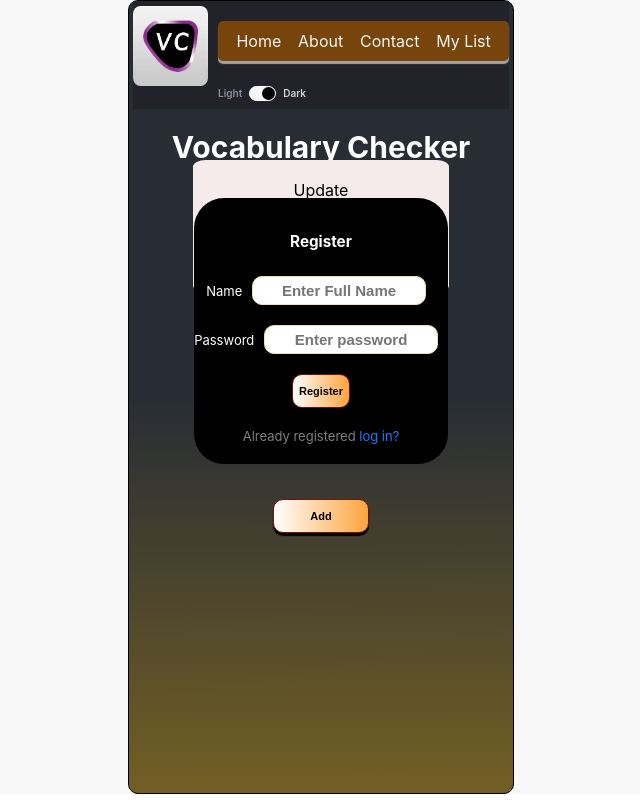
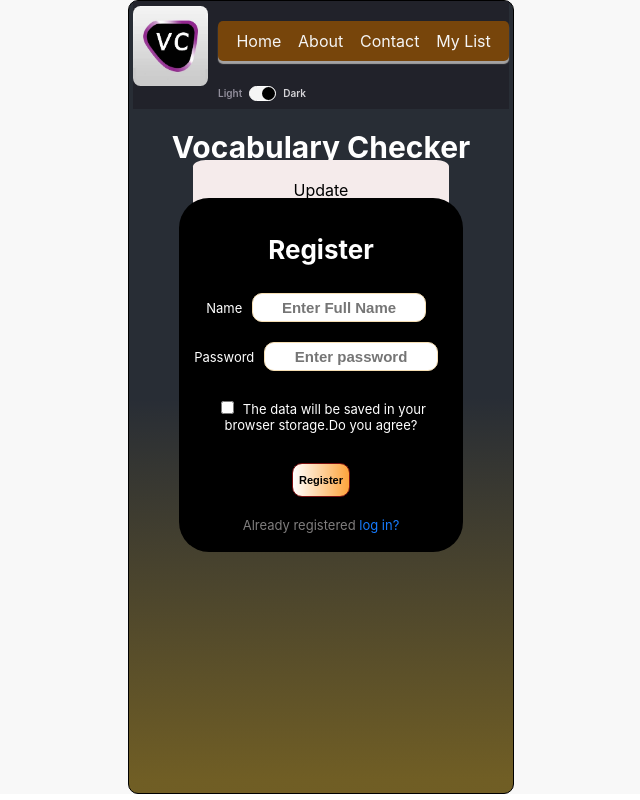
Before and after one commit to Aymen66/learning-app, a React (Create React App) app: page / in a window 1280 px wide. Shown: the whole page, without its empty margins (319-959 px from the left). Built offline with nearby package versions, Linux system fonts and the light colour scheme.

Commit message:
adding agreed state

```diff
--- a/src/App.css
+++ b/src/App.css
@@ -380,7 +380,7 @@ background: inherit;
   margin-top: -90%;
   border-radius: 30px;
 font-size: small;
-padding: 5% 3%;
+padding: 5% 7%;
 
 }
 .btn-group button{
@@ -406,7 +406,12 @@ margin-right: 10px;
 .forgot-password a {
   color: #167bff;
 }
-
+.checkbox{
+  margin: 0px 5px;
+}
+.checkboxDiv{
+margin:20px  10px;
+}
 @media screen and (max-width: 700px) {
   .modalShow{
 
--- a/src/components/Login.js
+++ b/src/components/Login.js
@@ -72,7 +72,7 @@
 // };
 
 
-import React, { useState, useEffect } from 'react'
+import React, { useState } from 'react'
 import { Alert } from 'react-bootstrap';
 
 function Login(props) {
--- a/src/components/Registration.js
+++ b/src/components/Registration.js
@@ -10,7 +10,7 @@ function Registration(props) {
 
     const [flag, setFlag] = useState(false);
     const [login, setLogin] = useState(true);
-    const [info, setInfo] = useState(true);
+  const [Agreed, setAgreed] = useState(false);
 
 
 
@@ -19,14 +19,15 @@ function Registration(props) {
     function handleFormSubmit(e) {
         e.preventDefault();
 
-        if (!name || !password ) {
+        if (!name || !password || !Agreed) {
             setFlag(true);
 
         } else {
             setFlag(false);
             localStorage.setItem("hardikSubmissionName", JSON.stringify(name));
             localStorage.setItem("hardikSubmissionPassword", JSON.stringify(password));
-            // localStorage.setItem("info", JSON.stringify(info));
+            localStorage.setItem("Agreed", JSON.stringify(Agreed));
+
 
 
             setLogin(!login)
@@ -47,13 +48,21 @@ function Registration(props) {
     //     setInfo(!info)
     // }
 
-
+    function handleChange(event) {
+        const {name, value, type, checked} = event.target
+        setAgreed(prevAgreed => {
+            return {
+                ...prevAgreed,
+                [name]: type === "checkbox" ? checked : value
+            }
+        })
+    }
 
     return (
         <>
 
-            {info ? <div > {login ? <form className="login-wrapper" onSubmit={handleFormSubmit}>
-                <h3>Register</h3>
+            <div > {login ? <form className="login-wrapper" onSubmit={handleFormSubmit}>
+                <h1>Register</h1>
 
                 <div className="form-group">
                     <label>Name</label>
@@ -64,6 +73,20 @@ function Registration(props) {
                     <label>Password</label>
                     <input type="password" className="form-control" placeholder="Enter password" onChange={(event) => setPassword(event.target.value)} />
                 </div>
+                <div
+               className='checkboxDiv'
+               >
+                <input
+               type="checkbox"
+               checked={Agreed}
+               onChange={handleChange}
+               name="Agreed"
+               required
+               className='checkbox'
+           />
+           <label htmlFor="Agreed"> The data will be saved in your browser storage.Do you agree?</label>
+                </div>
+
 
 
                 <button type="submit" className="btn btn-dark btn-lg btn-block">Register</button>
@@ -77,9 +100,7 @@ function Registration(props) {
                 }
 
             </form> : <Login />}
-            </div> : <div>
-
-                </div>}
+            </div>
         </>
     )
 }
```
